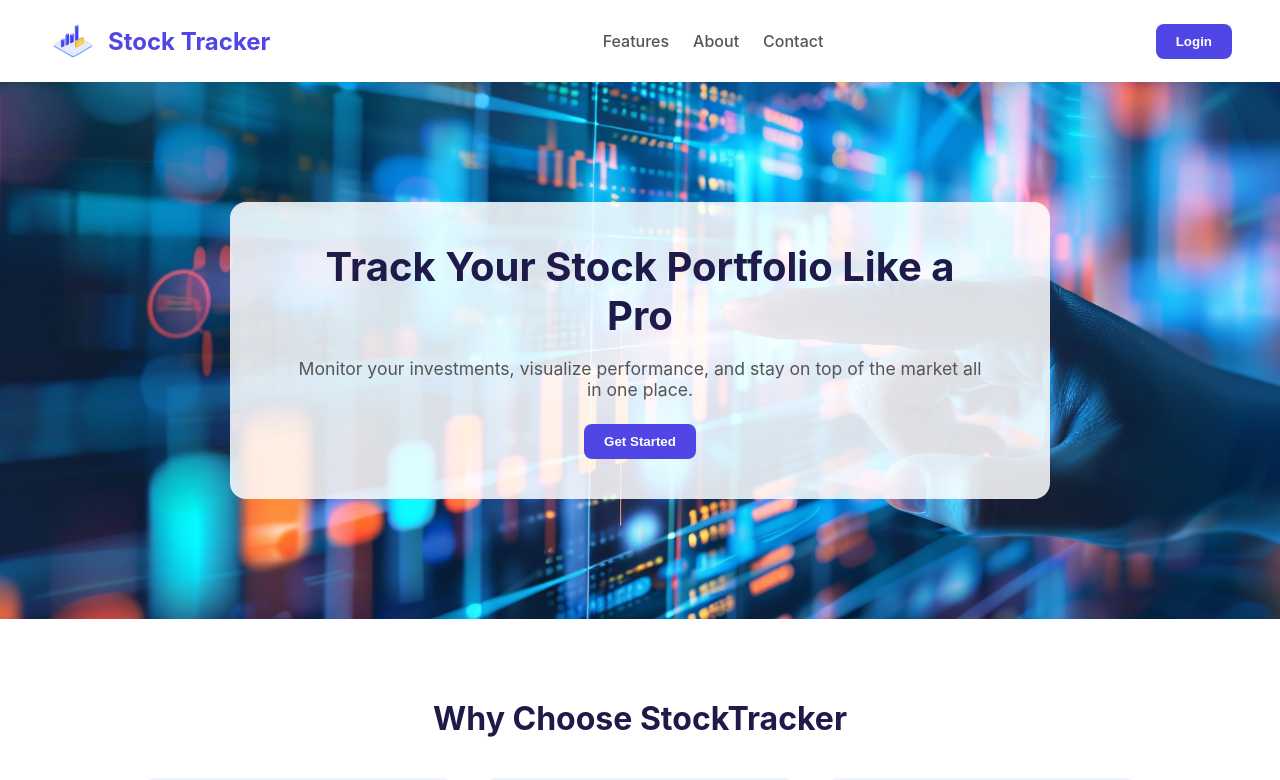
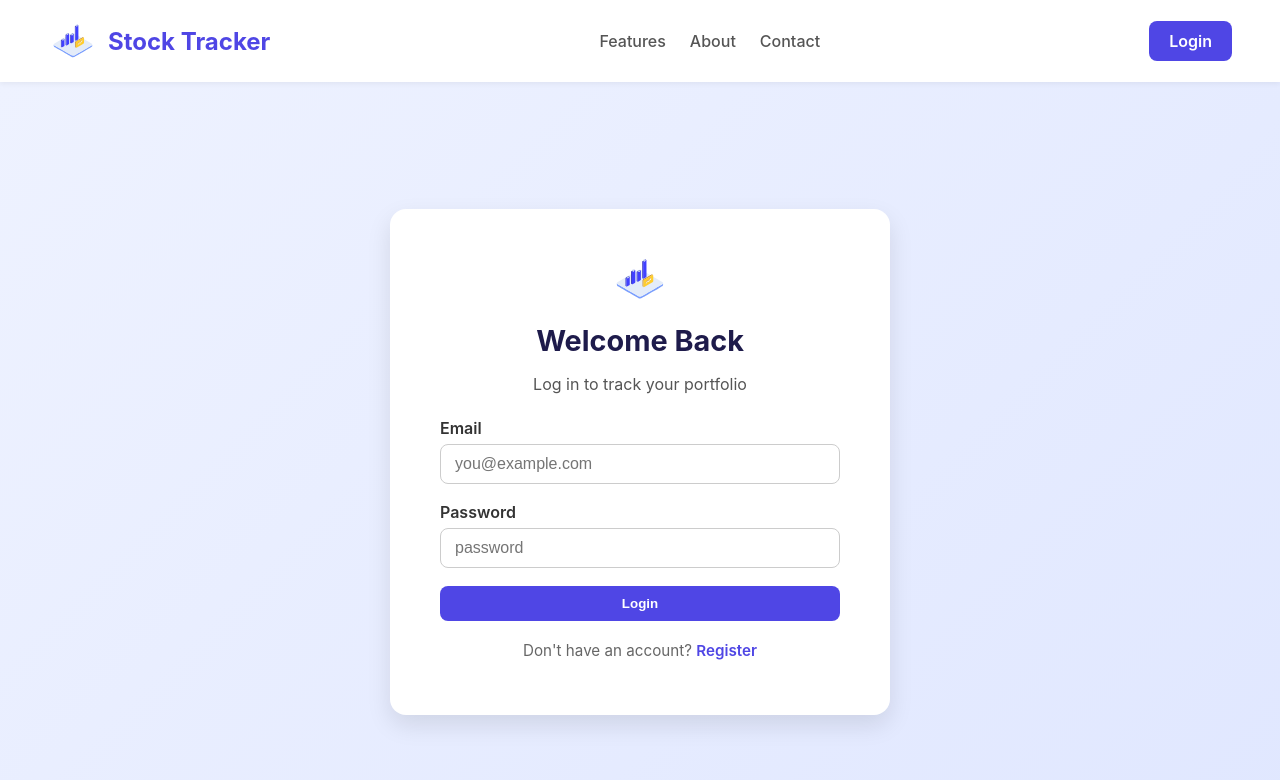
Before and after one commit to shakisparki/Stock-Portfolio-Tracker, a React (Vite) app in the folder portfolio-tracker.client/: page /login in a window 1280 px wide. Shown: the top 780 px of the page. Built offline with nearby package versions, Linux system fonts and the light colour scheme.

Commit message:
add login and register pages

```diff
--- a/portfolio-tracker.client/src/App.tsx
+++ b/portfolio-tracker.client/src/App.tsx
@@ -1,19 +1,35 @@
-import React from "react";
+import React, { useState } from "react";
+import { BrowserRouter as Router, Routes, Route } from "react-router-dom";
+
 import Navbar from "./components/Navbar";
-import Hero from "./components/Hero";
-import Features from "./components/Features";
 import Footer from "./components/Footer";
-import "./index.css";
+import Home from "./pages/Home";
+import Login from "./pages/Login";
+import Register from "./pages/Register";
+import Dashboard from "./pages/Dashboard";
 
 const App: React.FC = () => {
+    const [isLoggedIn, setIsLoggedIn] = useState(false);
+
+    const handleLogin = () =>
+        setIsLoggedIn(true);
+    const handleLogout = () =>
+        setIsLoggedIn(false);
+
     return (
         <div className="app-container">
-            <Navbar />
-            <main>
-                <Hero />
-                <Features />
-            </main>
-            <Footer />
+            <Router>
+                <Navbar isLoggedIn={isLoggedIn} onLogout={handleLogout} />
+                <Routes>
+
+                    <Route path="/" element={<Home/>} />
+                    <Route path="/login" element={isLoggedIn ? <Dashboard /> : <Login onLogin={handleLogin} />} />
+                    <Route path="/register" element={isLoggedIn ? <Dashboard /> : <Register/>} />
+                    <Route path="/dashboard" element={isLoggedIn ? <Dashboard /> : <Login onLogin={handleLogin} />} />
+                    {/* Add other routes as needed */}
+                </Routes>
+                <Footer />
+            </Router>
         </div>
     );
 };
--- a/portfolio-tracker.client/src/components/Navbar.tsx
+++ b/portfolio-tracker.client/src/components/Navbar.tsx
@@ -1,19 +1,29 @@
 import React from "react";
-import logo from "../assets/logo.svg"
+import logo from "../assets/logo.svg";
 
-const Navbar: React.FC = () => {
+interface NavbarProps {
+    isLoggedIn: boolean;
+    onLogout: () => void;
+}
+
+const Navbar: React.FC<NavbarProps> = ({ isLoggedIn, onLogout }) => {
     return (
         <nav className="navbar">
-            <div className="navbar-logo">
+            <a href="/" className="navbar-logo">
                 <img src={logo} alt="StockTracker Logo" width="50px"/>
                 <span>Stock Tracker</span>
-            </div>
+            </a>
             <div className="navbar-links">
                 <a href="#features">Features</a>
                 <a href="#about">About</a>
                 <a href="#contact">Contact</a>
+                {isLoggedIn && <a href="/dashboard">Dashboard</a>}
             </div>
-            <button className="btn-primary">Login</button>
+            {
+                isLoggedIn
+                    ? <button className="btn-primary" onClick={onLogout}>Logout</button>
+                    : <a href="/login" className="btn-primary">Login</a>
+            }
         </nav>
     );
 };
--- a/portfolio-tracker.client/src/index.css
+++ b/portfolio-tracker.client/src/index.css
@@ -54,7 +54,7 @@ a {
         }
 
 /* === Buttons === */
-.btn-primary {
+a.btn-primary, .btn-primary {
     background-color: #4f46e5;
     color: #fff;
     border: none;
@@ -182,3 +182,86 @@ a {
         grid-template-columns: 1fr;
     }
 }
+
+/* === Auth Pages === */
+.auth-container {
+    display: flex;
+    justify-content: center;
+    align-items: center;
+    min-height: 90vh;
+    background: linear-gradient(135deg, #eef2ff, #e0e7ff);
+    padding: 20px;
+}
+
+.auth-box {
+    background-color: #fff;
+    padding: 40px 50px;
+    border-radius: 16px;
+    box-shadow: 0 10px 25px rgba(0, 0, 0, 0.1);
+    width: 100%;
+    max-width: 400px;
+    text-align: center;
+}
+
+.auth-logo {
+    width: 60px;
+    height: 60px;
+    margin-bottom: 10px;
+}
+
+.auth-box h2 {
+    font-size: 1.8rem;
+    color: #1e1b4b;
+    margin-bottom: 8px;
+}
+
+.auth-subtitle {
+    color: #555;
+    margin-bottom: 24px;
+}
+
+.auth-box form {
+    display: flex;
+    flex-direction: column;
+    text-align: left;
+}
+
+.auth-box label {
+    margin-bottom: 6px;
+    font-weight: 600;
+    color: #333;
+}
+
+.auth-box input {
+    margin-bottom: 18px;
+    padding: 10px 14px;
+    border-radius: 8px;
+    border: 1px solid #ccc;
+    font-size: 1rem;
+    transition: border-color 0.2s;
+}
+
+    .auth-box input:focus {
+        border-color: #4f46e5;
+        outline: none;
+    }
+
+.full-width {
+    width: 100%;
+}
+
+.auth-footer {
+    margin-top: 20px;
+    color: #666;
+    font-size: 0.95rem;
+}
+
+.auth-link {
+    color: #4f46e5;
+    font-weight: 600;
+    text-decoration: none;
+}
+
+    .auth-link:hover {
+        text-decoration: underline;
+    }
--- a/portfolio-tracker.client/src/main.tsx
+++ b/portfolio-tracker.client/src/main.tsx
@@ -1,10 +1,10 @@
-import { StrictMode } from 'react'
+//import { StrictMode } from 'react'
 import { createRoot } from 'react-dom/client'
 import './index.css'
 import App from './App'
 
 createRoot(document.getElementById('root')!).render(
-  <StrictMode>
+  //<StrictMode>
     <App />
-  </StrictMode>,
+  //</StrictMode>,
 )
--- /dev/null
+++ b/portfolio-tracker.client/src/pages/Dashboard.tsx
@@ -0,0 +1,12 @@
+import React from "react";
+import "../index.css";
+
+const Dashboard: React.FC = () => {
+    return (
+        <main>
+            <h1 style={{margin: "200px 200px 200px 200px"} }>WELCOME TO DASHBOARD BRO!</h1>
+        </main>
+    );
+};
+
+export default Dashboard;
--- /dev/null
+++ b/portfolio-tracker.client/src/pages/Home.tsx
@@ -0,0 +1,15 @@
+import React from "react";
+import Hero from "../components/Hero";
+import Features from "../components/Features";
+import "../index.css";
+
+const Home: React.FC = () => {
+    return (
+        <main>
+            <Hero />
+            <Features />
+        </main>
+    );
+};
+
+export default Home;
--- /dev/null
+++ b/portfolio-tracker.client/src/pages/Login.tsx
@@ -0,0 +1,82 @@
+import React, { useState } from "react";
+import { useNavigate, Link } from "react-router-dom";
+import logo from "../assets/logo.svg";
+interface LoginProps {
+    onLogin: () => void;
+}
+
+const Login: React.FC<LoginProps> = ({ onLogin }) => {
+    const [email, setEmail] = useState("");
+    const [password, setPassword] = useState("");
+    const [error, setError] = useState("");
+    const navigate = useNavigate();
+
+    const handleSubmit = async (e: React.FormEvent) => {
+        e.preventDefault();
+        setError("");
+        try {
+            const response = await fetch("https://localhost:7172/login?useSessionCookies=true", {
+                method: "POST",
+                headers: { "Content-Type": "application/json" },
+                body: JSON.stringify({
+                    "email": email,
+                    "password": password,
+                    "twoFactorCode": "null",
+                    "twoFactorRecoveryCode": "null"
+                }),
+            });
+            if (response.ok) {
+                onLogin();
+                navigate("/dashboard");
+            } else {
+                setError("Invalid credentials");
+            }
+        } catch (exceptionVar) {
+            setError("Login failed" + exceptionVar);
+        }
+    };
+
+    return (
+        <div className="auth-container">
+            <div className="auth-box">
+                <img src={logo} alt="StockTracker Logo" className="auth-logo" />
+                <h2>Welcome Back</h2>
+                <p className="auth-subtitle">Log in to track your portfolio</p>
+
+                <form onSubmit={handleSubmit}>
+                    <label>Email</label>
+                    <input
+                        type="email"
+                        placeholder="you@example.com"
+                        value={email}
+                        onChange={(e) => setEmail(e.target.value)}
+                        required
+                    />
+
+                    <label>Password</label>
+                    <input
+                        type="password"
+                        placeholder="password"
+                        value={password}
+                        onChange={(e) => setPassword(e.target.value)}
+                        required
+                    />
+
+                    <button type="submit" className="btn-primary full-width">
+                        Login
+                    </button>
+                </form>
+
+                <p className="auth-footer">
+                    Don't have an account?{" "}
+                    <Link to="/register" className="auth-link">
+                        Register
+                    </Link>
+                </p>
+                {error && <div className="error">{error}</div>}
+            </div>
+        </div>
+    );
+};
+
+export default Login;
--- /dev/null
+++ b/portfolio-tracker.client/src/pages/Register.tsx
@@ -0,0 +1,92 @@
+import React, { useState } from "react";
+import { useNavigate, Link } from "react-router-dom";
+import logo from "../assets/logo.svg";
+
+const Register: React.FC = () => {
+    const [email, setEmail] = useState("");
+    const [password, setPassword] = useState("");
+    const [confirmPassword, setConfirmPassword] = useState("");
+    const [error, setError] = useState("");
+    const navigate = useNavigate();
+
+    const handleSubmit = async (e: React.FormEvent) => {
+        e.preventDefault();
+        if (password !== confirmPassword) {
+            alert("Passwords do not match!");
+            return;
+        }
+        console.log("Registering:", { email, password });
+        setError("");
+        try {
+            const response = await fetch("https://localhost:7172/register", {
+                method: "POST",
+                headers: { "Content-Type": "application/json" },
+                body: JSON.stringify({
+                    "email": email,
+                    "password": password,
+                }),
+            });
+            if (response.ok) {
+                //onLogin();
+                navigate("/dashboard");
+            } else {
+                setError("Invalid credentials");
+            }
+        } catch {
+            setError("Registration failed");
+        }
+    };
+
+    return (
+        <div className="auth-container">
+            <div className="auth-box">
+                <img src={logo} alt="StockTrackr Logo" className="auth-logo" />
+                <h2>Create Account</h2>
+                <p className="auth-subtitle">Sign up to manage your investments</p>
+
+                <form onSubmit={handleSubmit}>
+                    <label>Email</label>
+                    <input
+                        type="email"
+                        placeholder="you@example.com"
+                        value={email}
+                        onChange={(e) => setEmail(e.target.value)}
+                        required
+                    />
+
+                    <label>Password</label>
+                    <input
+                        type="password"
+                        placeholder="password"
+                        value={password}
+                        onChange={(e) => setPassword(e.target.value)}
+                        required
+                    />
+
+                    <label>Confirm Password</label>
+                    <input
+                        type="password"
+                        placeholder="password"
+                        value={confirmPassword}
+                        onChange={(e) => setConfirmPassword(e.target.value)}
+                        required
+                    />
+
+                    <button type="submit" className="btn-primary full-width">
+                        Register
+                    </button>
+                </form>
+
+                <p className="auth-footer">
+                    Already have an account?{" "}
+                    <Link to="/login" className="auth-link">
+                        Login
+                    </Link>
+                </p>
+                {error && <div className="error">{error}</div>}
+            </div>
+        </div>
+    );
+};
+
+export default Register;
```
Also changed, not shown: portfolio-tracker.client/package.json (+4 -3 lines), 2 other files (tests, documents, lock files or other folders).
